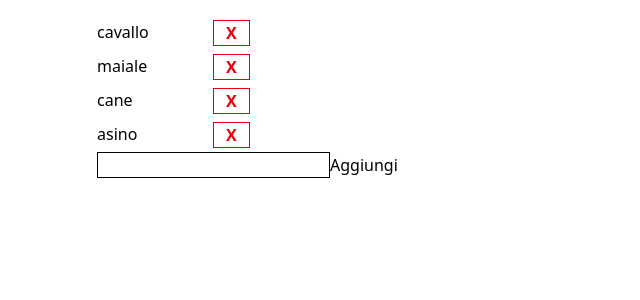
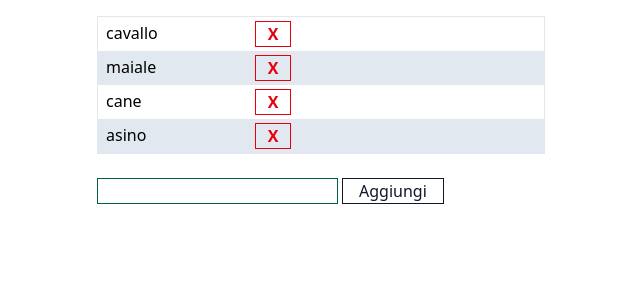
Before and after one commit to federicodececco/react-form, a React (Vite) app: page / in a window 1280 px wide. Shown: the top 300 px of the page, without its empty margins (319-959 px from the left). Built offline with nearby package versions, Linux system fonts and the light colour scheme.

Commit message:
add: more style

```diff
--- a/src/App.jsx
+++ b/src/App.jsx
@@ -32,11 +32,15 @@ function App() {
   return (
     <>
       <div className='mx-auto my-4 w-md'>
-        <ul>
+        <ul className='my-2 border text-slate-200'>
           {animalsList.map(elem => {
+            let isEven = elem.id % 2
             return (
-              <li key={elem.id} className='columns-4 py-1'>
-                <div> {elem.name}</div>
+              <>
+                {' '}
+                {isEven ? (
+                  <li key={elem.id} className='columns-3 px-2 py-1'>
+                    <div className='text-black'> {elem.name}</div>
                     <div>
                       <button
                         className='color-red on border px-3 font-black text-red-600 hover:bg-slate-200'
@@ -46,13 +50,30 @@ function App() {
                       </button>
                     </div>
                   </li>
+                ) : (
+                  <li
+                    key={elem.id}
+                    className='columns-3 bg-slate-200 px-2 py-1'
+                  >
+                    <div className='text-black'> {elem.name}</div>
+                    <div>
+                      <button
+                        className='color-red on border px-3 font-black text-red-600 hover:bg-white'
+                        onClick={() => removeAnimal(elem.id)}
+                      >
+                        X
+                      </button>
+                    </div>
+                  </li>
+                )}
+              </>
             )
           })}
         </ul>
 
         <form onSubmit={handleSubmit}>
           <input
-            className='border'
+            className='my-4 border px-1 text-emerald-800'
             name='name'
             type='text'
             value={animalName}
@@ -60,7 +81,12 @@ function App() {
               setAnimal(e.target.value)
             }}
           />
-          <button type='submit'> Aggiungi </button>
+          <button
+            type='submit'
+            className='mx-1 border-1 px-4 text-slate-900 hover:border-2'
+          >
+            Aggiungi
+          </button>
         </form>
       </div>
     </>
```
Lines whose indentation alone changed are shown as unchanged.
